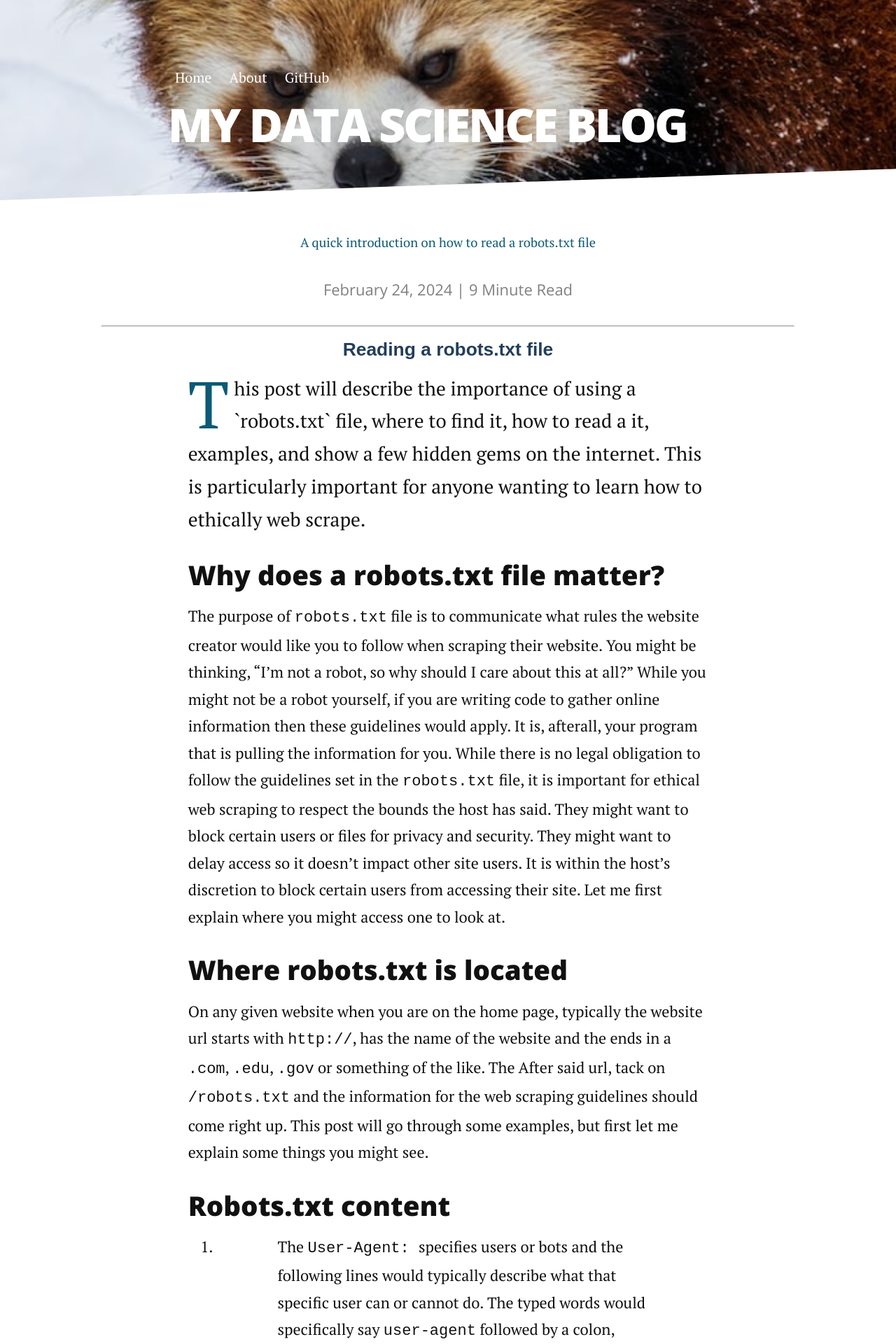
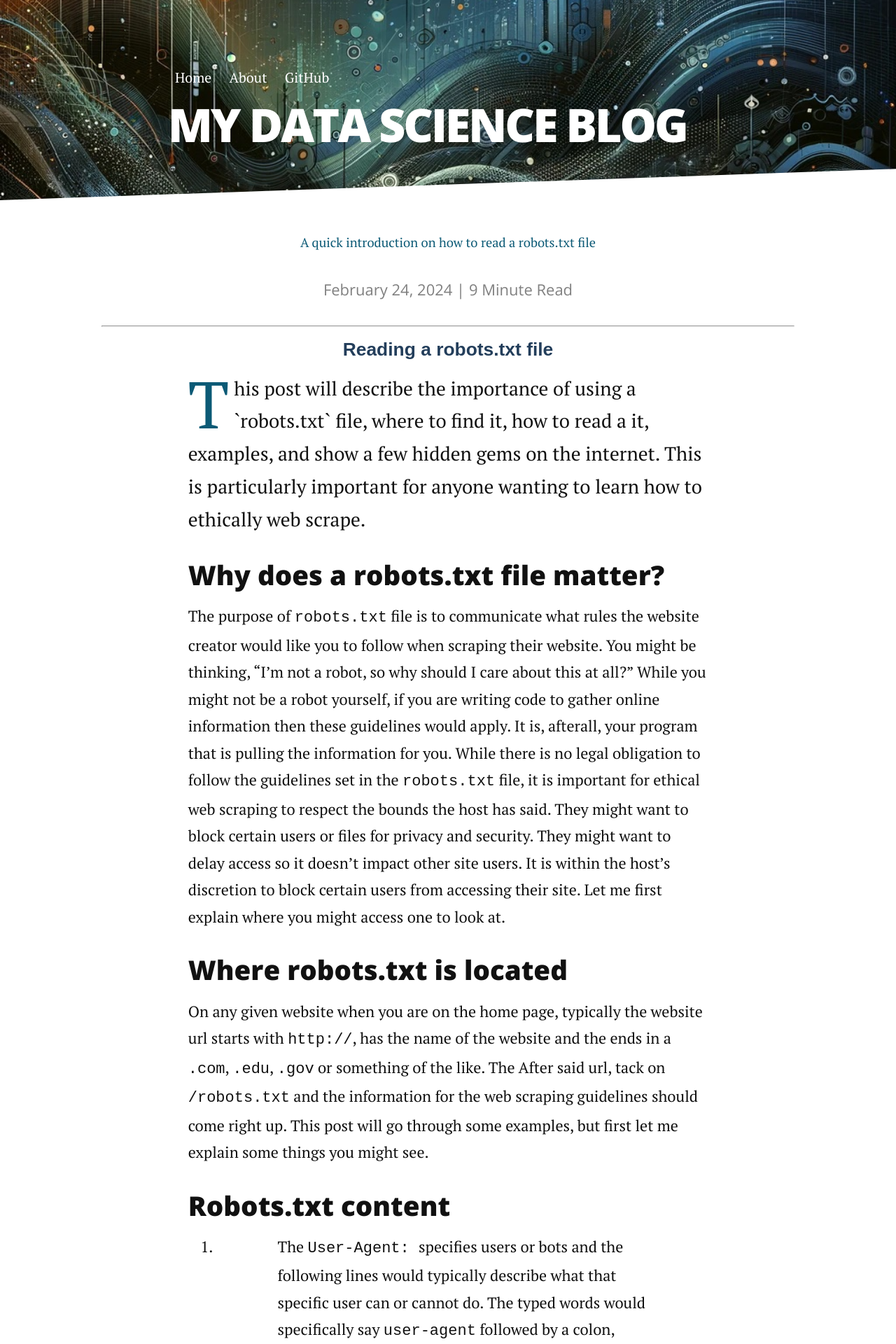
Before and after one commit to emilycookbacon/blog, a Jekyll site: the page built from _posts/2024-02-24-reading_a_robots_txt_file.md, in a window 1280 px wide. Shown: the top 1920 px of the page at 70% size. Built offline with Jekyll 4.4.1, drawn with Linux system fonts in a browser that asks for light colours; nearby versions of some CDN libraries.

Commit message:
update robots post

```diff
--- a/_posts/2024-02-24-reading_a_robots_txt_file.md
+++ b/_posts/2024-02-24-reading_a_robots_txt_file.md
@@ -2,8 +2,8 @@
 layout: post
 title:  "Reading a robots.txt file"
 date: 2024-02-24
-description: A quick introduction on how to read a robots.txt file
-image: "/assets/img/image5.jpg"
+description: 'A quick introduction on how to read a robots.txt file'
+# image: "/assets/img/image5.jpg"
 display_image: false  # change this to true to display the image below the banner
 ---
 
```
